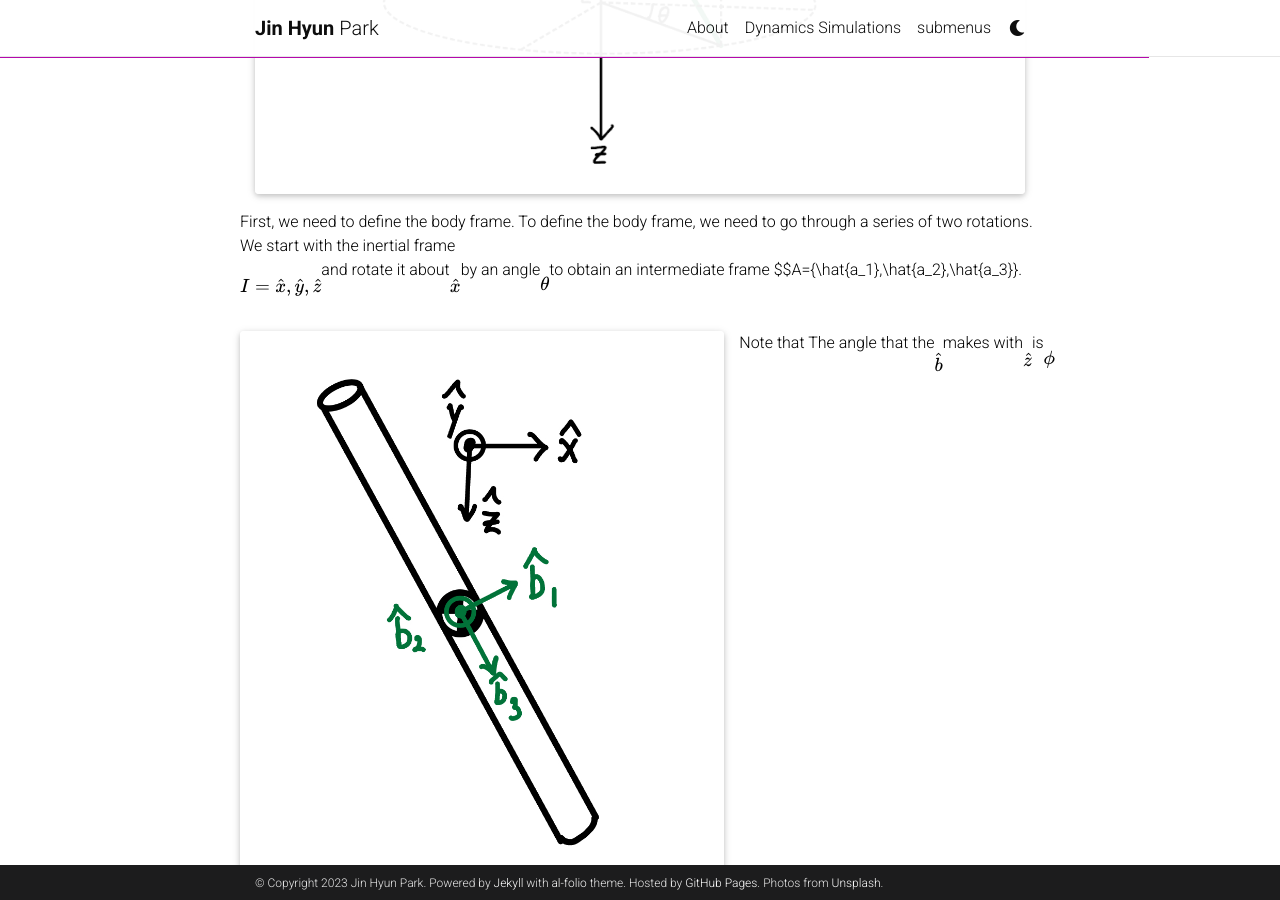
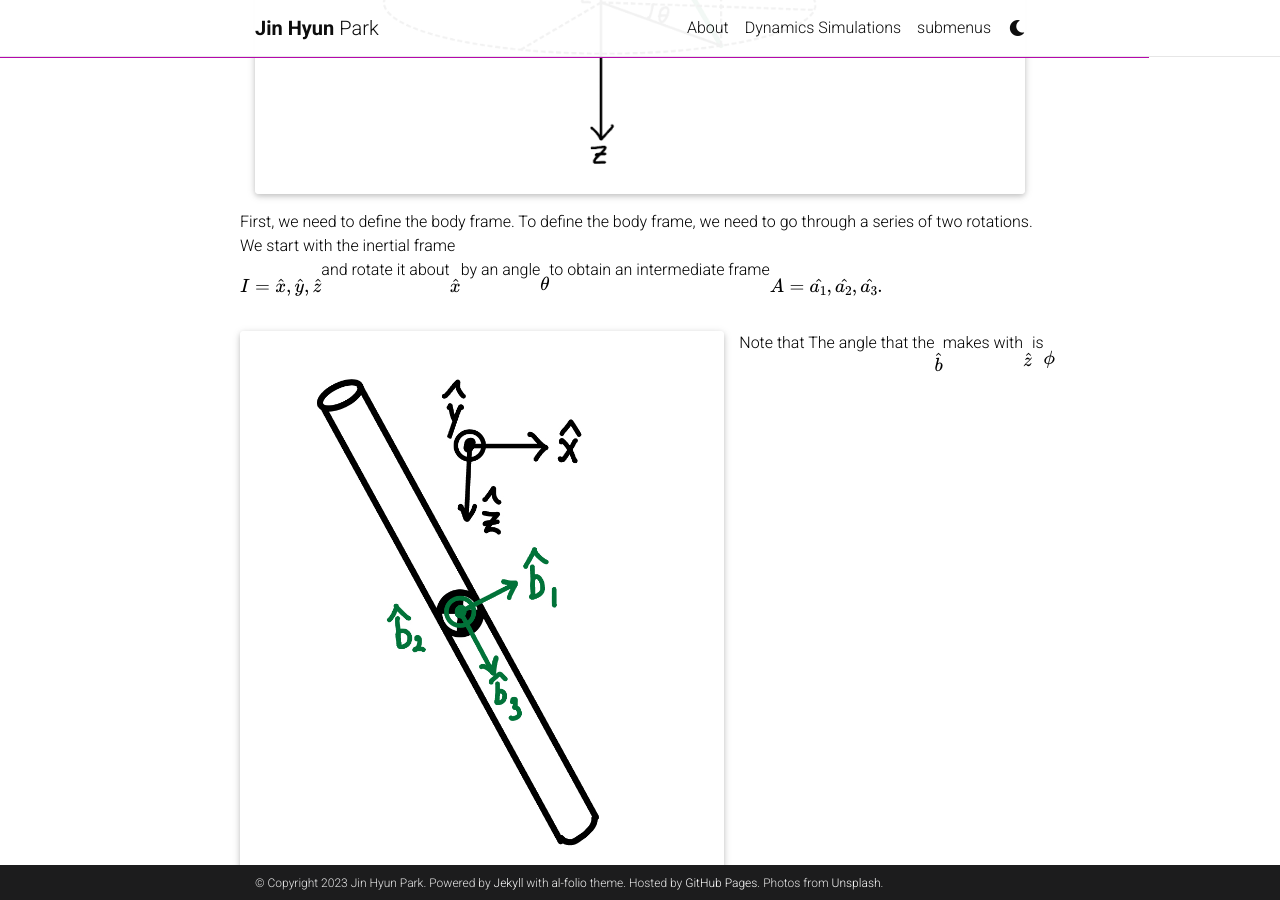
Before and after one commit to jinhyunpark2459/jinhyunpark2459.github.io, a Jekyll site: the page built from _projects/single_pendulum.md, in a window 1280 px wide and 900 px high, scrolled down 945 px. Built offline with Jekyll 4.4.1, drawn with Linux system fonts in a browser that asks for light colours; full-size pictures stand in for the smaller copies a plugin makes; comment, search, counter and statistics services are not loaded; a style sheet for code colours, icons or effects is not loaded.

Commit message:
Update single_pendulum.md

```diff
--- a/_projects/single_pendulum.md
+++ b/_projects/single_pendulum.md
@@ -21,7 +21,7 @@ In general, you need 6 coordinates to fully describe the position and orientatio
         {% include figure.html path="assets/img/angles.png" class="img-fluid rounded z-depth-1" %}
     </div>
 
-First, we need to define the body frame. To define the body frame, we need to go through a series of two rotations. We start with the inertial frame $$I={\hat{x},\hat{y},\hat{z}}$$ and rotate it about $$\hat{x}$$ by an angle $$\theta$$ to obtain an intermediate frame $$A={\hat{a_1},\hat{a_2},\hat{a_3}}.
+First, we need to define the body frame. To define the body frame, we need to go through a series of two rotations. We start with the inertial frame $$I={\hat{x},\hat{y},\hat{z}}$$ and rotate it about $$\hat{x}$$ by an angle $$\theta$$ to obtain an intermediate frame $$A={\hat{a_1},\hat{a_2},\hat{a_3}}.$$
 
 <div class="row mt-3">
     <div class="col-sm mt-3 mt-md-0">
```
